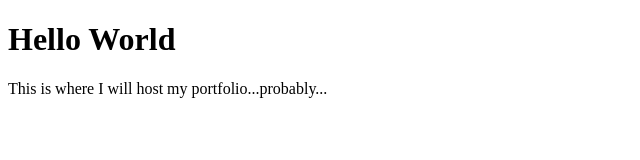
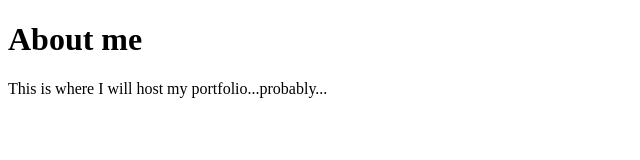
Before and after one commit to matthewasloan95/matthewasloan95.github.io, a plain HTML site: page index.html in a window 1280 px wide. Shown: the whole page, without its empty margins (0-640 px from the left). Drawn offline with Linux system fonts and the light colour scheme.

Commit message:
Update index.html

```diff
--- a/index.html
+++ b/index.html
@@ -1,7 +1,7 @@
 <!DOCTYPE html>
 <html>
 <body>
-<h1>Hello World</h1>
+<h1>About me</h1>
 <p>This is where I will host my portfolio...probably...</p>
 </body>
 </html>
```
